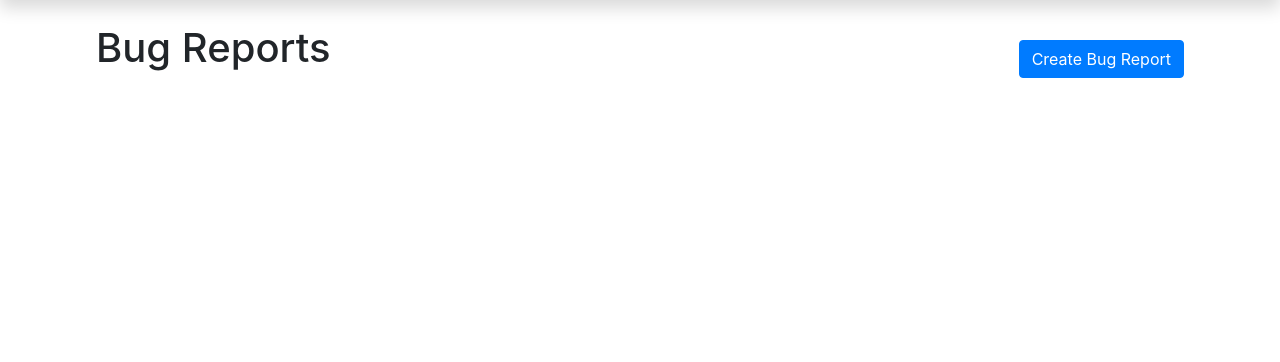
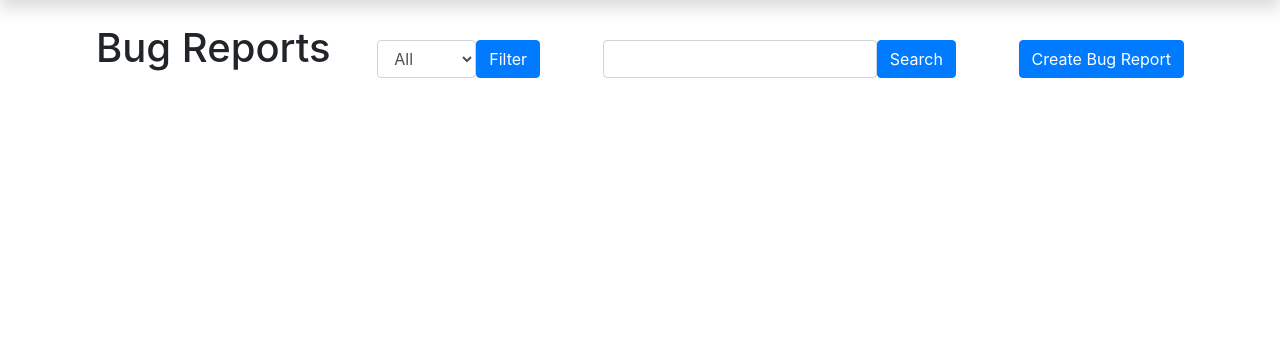
Before and after one commit to Jharopa/bug-tracker, a Django app: template bug_tracker/bugs/templates/bugs/list.html in a window 1280 px wide. Shown: the part 58-420 px from the top of the page. Run offline with Django 4.2, Linux system fonts and the light colour scheme; the template is opened without the code that fills it, so the values that code supplies are empty.

Commit message:
user story: Bug report list sort/filter
Added django lookup property as python dependency
Updated user model to make use of lookup property to create concatenated first and last name property
Update bug report list view to filter/sort based url params using lookup properties L() queries
Updated bug report list template to include sorting, filtering and searching forms

Issue: #11

```diff
--- a/bug_tracker/bugs/templates/bugs/list.html
+++ b/bug_tracker/bugs/templates/bugs/list.html
@@ -4,6 +4,24 @@
 
      <div class="mb-3 d-flex justify-content-between">
         <h1>Bug Reports</h1>
+
+        <form method="get" class="form-inline">
+            <div class="form-group">
+                <select name="status" class="form-control">
+                    <option value="">All</option>
+                    <option value="Open">Open</option>
+                    <option value="Closed">Closed</option>
+                </select>
+                <input type="submit" value="Filter" class="btn btn-primary">
+            </div>
+        </form>
+
+        <form method="get" class="form-inline">
+            <div class="form-group mx-sm-3">
+                <input type="text" name="assignee" class="form-control">
+                <input type="submit" value="Search" class="btn btn-primary">
+            </div>
+        </form>
 
         <a class="btn my-sm-3 btn-primary d-flex align-items-center" href="{% url 'bugs:bug_create'%}" role="button">Create Bug Report</a>
     </div>
```
Also changed, not shown: bug_tracker/bugs/views.py (+10 -3 lines), bug_tracker/users/models.py (+7 -2 lines).
